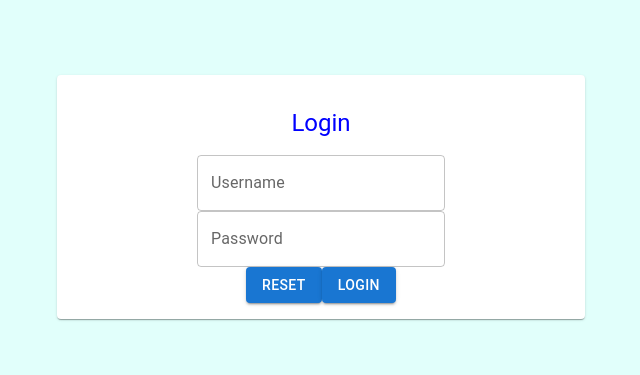
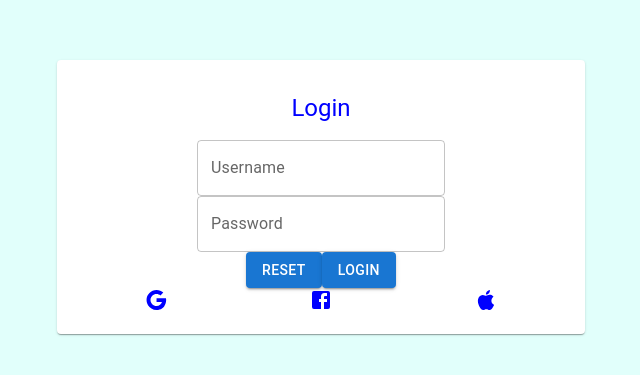
Before and after one commit to chessmadridista/my-hero-stories, a React (Vite) app: page /auth in a window 1280 px wide. Shown: the part 203-578 px from the top of the page, without its empty margins (319-959 px from the left). Built offline with nearby package versions, Linux system fonts and the light colour scheme.

Commit message:
Modify color of third party login items.

```diff
--- a/src/components/login/components/LoginThirdPartyOptions.tsx
+++ b/src/components/login/components/LoginThirdPartyOptions.tsx
@@ -1,6 +1,20 @@
+import { AccountCircle, Apple, Facebook, Google } from "@mui/icons-material";
+import { Grid } from "@mui/material";
+
 function LoginThirdPartyOptions(): JSX.Element {
     return (
         <>
+            <Grid container>
+                <Grid item xs={4}>
+                   <Google sx={{ color: "blue" }} />
+                </Grid>
+                <Grid item xs={4}>
+                   <Facebook sx={{ color: "blue" }} />
+                </Grid>
+                <Grid item xs={4}>
+                   <Apple sx={{ color: "blue" }} />
+                </Grid>
+            </Grid>
         </>
     );
 }
```
